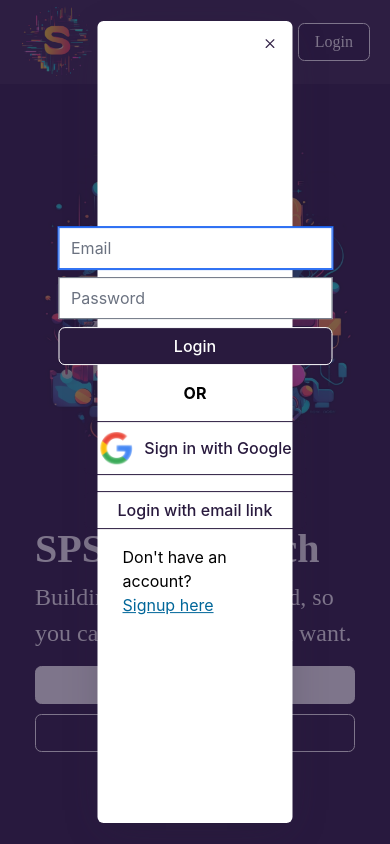
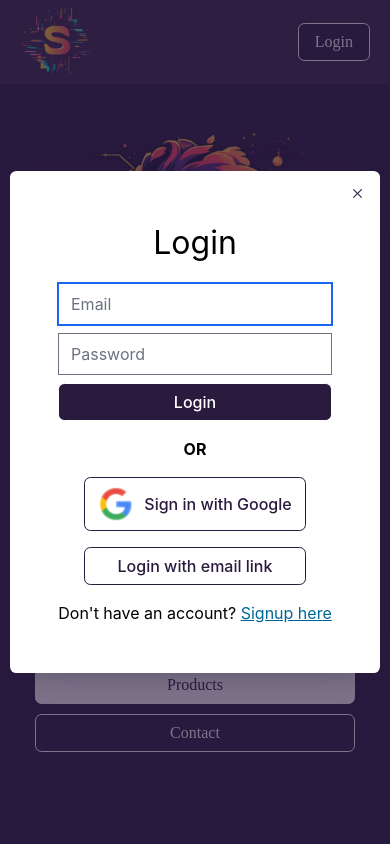
Before and after one commit to linguist89/sps-digital-tech-home-page, a React (Create React App) app: page / in a window 390 px wide. Both pictures are taken after a click on the button "Login". Shown: the top 844 px of the page. Built offline with nearby package versions, Linux system fonts and the light colour scheme; no server answers.

Commit message:
Fixed the responsiveness issue

```diff
--- a/package.json
+++ b/package.json
@@ -14,6 +14,7 @@
     "firebase": "^10.0.0",
     "flowbite": "^1.7.0",
     "flowbite-react": "^0.4.10",
+    "netlify-cli": "^15.9.0",
     "postcss": "^8.4.24",
     "react": "^18.2.0",
     "react-dom": "^18.2.0",
--- a/src/ContactDialog.css
+++ b/src/ContactDialog.css
@@ -1,41 +1,35 @@
-.DialogOverlay {
+.ContactDialogOverlay {
   background-color: rgba(41, 26, 62, 0.6); /* changed color to match #291A3E */
   position: fixed;
   inset: 0;
   animation: overlayShow 150ms cubic-bezier(0.16, 1, 0.3, 1);
 }
 
-.DialogContent {
+.ContactDialogContent {
   background-color: #ffffff; /* changed color to match #35254A */
-  border-radius: 6px;
+  border-radius: 0.4rem;
   box-shadow: hsl(260 22% 20% / 35%) 0px 10px 38px -10px, hsl(260 22% 20% / 20%) 0px 10px 20px -15px;
   position: fixed;
   top: 50%;
   left: 50%;
   transform: translate(-50%, -50%);
-  width: 50vw;
-  padding: 25px;
+  width: auto;
+  padding: 3rem;
   animation: contentShow 150ms cubic-bezier(0.16, 1, 0.3, 1);
 };
 
-@media screen and (max-width: 768px) { /* usually mobile devices are smaller than 768px */
-  .DialogContent {
-    width: 90vw; /* making the width 90% of the viewport */
-  }
-}
-
-.DialogContent:focus {
+.ContactDialogContent:focus {
   outline: none;
 }
 
-.DialogTitle {
+.ContactDialogTitle {
   margin: 0;
   font-weight: 500;
   color: #291A3E; /* changed color to match #291A3E */
   font-size: 1.5rem;
 }
 
-.DialogDescription {
+.ContactDialogDescription {
   margin: 10px 0 20px;
   color: #291A3E; /* changed color to match #291A3E */
   font-size: 1rem;
--- a/src/ContactDialog.js
+++ b/src/ContactDialog.js
@@ -11,10 +11,10 @@ function ContactDialog() {
           <button className="transparent-button">Contact</button>
         </Dialog.Trigger>
         <Dialog.Portal>
-          <Dialog.Overlay className="DialogOverlay" />
-          <Dialog.Content className="DialogContent">
-            <Dialog.Title className="DialogTitle">Get in contact</Dialog.Title>
-            <Dialog.Description className="DialogDescription">
+          <Dialog.Overlay className="ContactDialogOverlay" />
+          <Dialog.Content className="ContactDialogContent">
+            <Dialog.Title className="ContactDialogTitle">Get in contact</Dialog.Title>
+            <Dialog.Description className="ContactDialogDescription">
               Send a message by using the form below or send an email to contact@spsdigitaltech.com
             </Dialog.Description>
             <fieldset className="Fieldset">
--- a/src/LoginDialog.css
+++ b/src/LoginDialog.css
@@ -1,3 +1,114 @@
+.login-heading{
+    font-size: 2rem;
+    text-align: center;
+    padding-bottom: 1rem;
+}
+.LoginDialogOverlay {
+    background-color: rgba(41, 26, 62, 0.6); /* changed color to match #291A3E */
+    position: fixed;
+    inset: 0;
+    animation: overlayShow 150ms cubic-bezier(0.16, 1, 0.3, 1);
+  }
+
+  .LoginDialogContent {
+    background-color: #ffffff; /* changed color to match #35254A */
+    border-radius: 0.4rem;
+    box-shadow: hsl(260 22% 20% / 35%) 0px 10px 38px -10px, hsl(260 22% 20% / 20%) 0px 10px 20px -15px;
+    position: fixed;
+    top: 50%;
+    left: 50%;
+    transform: translate(-50%, -50%);
+    width: auto;
+    padding: 3rem;
+    animation: contentShow 150ms cubic-bezier(0.16, 1, 0.3, 1);
+  };
+
+
+  .LoginDialogContent:focus {
+    outline: none;
+  }
+
+  .LoginDialogTitle {
+    margin: 0;
+    font-weight: 500;
+    color: #291A3E; /* changed color to match #291A3E */
+    font-size: 1.5rem;
+  }
+
+  .LoginDialogDescription {
+    margin: 10px 0 20px;
+    color: #291A3E; /* changed color to match #291A3E */
+    font-size: 1rem;
+    line-height: 1.5;
+  }
+
+  .IconButton {
+    font-family: inherit;
+    border-radius: 0.4rem;
+    height: 25px;
+    width: 25px;
+    display: inline-flex;
+    align-items: center;
+    justify-content: center;
+    color: #35254A; /* changed color to match #35254A */
+    position: absolute;
+    top: 10px;
+    right: 10px;
+  }
+  .IconButton:hover {
+    background-color: #291A3E; /* changed color to match #291A3E */
+    color: #ffffff;
+  }
+  .IconButton:focus {
+    box-shadow: 0 0 0 2px #35254A; /* changed color to match #35254A */
+  }
+
+  .Fieldset {
+    display: flex;
+    flex-direction: column; /* Changes layout to vertical */
+    align-items: flex-start; /* Align items to start for better presentation */
+    margin-bottom: 15px;
+  }
+
+  .Label {
+    font-size: 15px;
+    color: #35254A;
+    text-align: right;
+  }
+
+  .Input {
+    width: 100%;
+    display: inline-flex;
+    align-items: center;
+    justify-content: center;
+    border-radius: 4px;
+    padding: 0.6rem;
+    font-size: 0.8rem;
+    line-height: 1;
+    color: #35254A;
+    box-shadow: 0 0 0 1px #291A3E;
+  }
+
+  @keyframes overlayShow {
+    from {
+      opacity: 0;
+    }
+    to {
+      opacity: 1;
+    }
+  }
+
+  @keyframes contentShow {
+    from {
+      opacity: 0;
+      transform: translate(-50%, -48%) scale(0.96);
+    }
+    to {
+      opacity: 1;
+      transform: translate(-50%, -50%) scale(1);
+    }
+  }
+
 .social-logins{
     display: flex;
     flex-direction: column;
--- a/src/LoginDialog.js
+++ b/src/LoginDialog.js
@@ -18,8 +18,9 @@ function LoginDialog() {
       <button className="transparent-button">Login</button>
     </Dialog.Trigger>
     <Dialog.Portal>
-      <Dialog.Overlay className="DialogOverlay" />
-      <Dialog.Content className="DialogContent" style={{height: '95vh'}}>
+      <Dialog.Overlay className="LoginDialogOverlay"/>
+      <Dialog.Content className="LoginDialogContent">
+        <h1 className="login-heading">Login</h1>
         <div className="social-logins">
           <PasswordLoginAuthentication></PasswordLoginAuthentication>
           <OrLine></OrLine>
```
Also changed, not shown: 2 other files (tests, documents, lock files or other folders).
